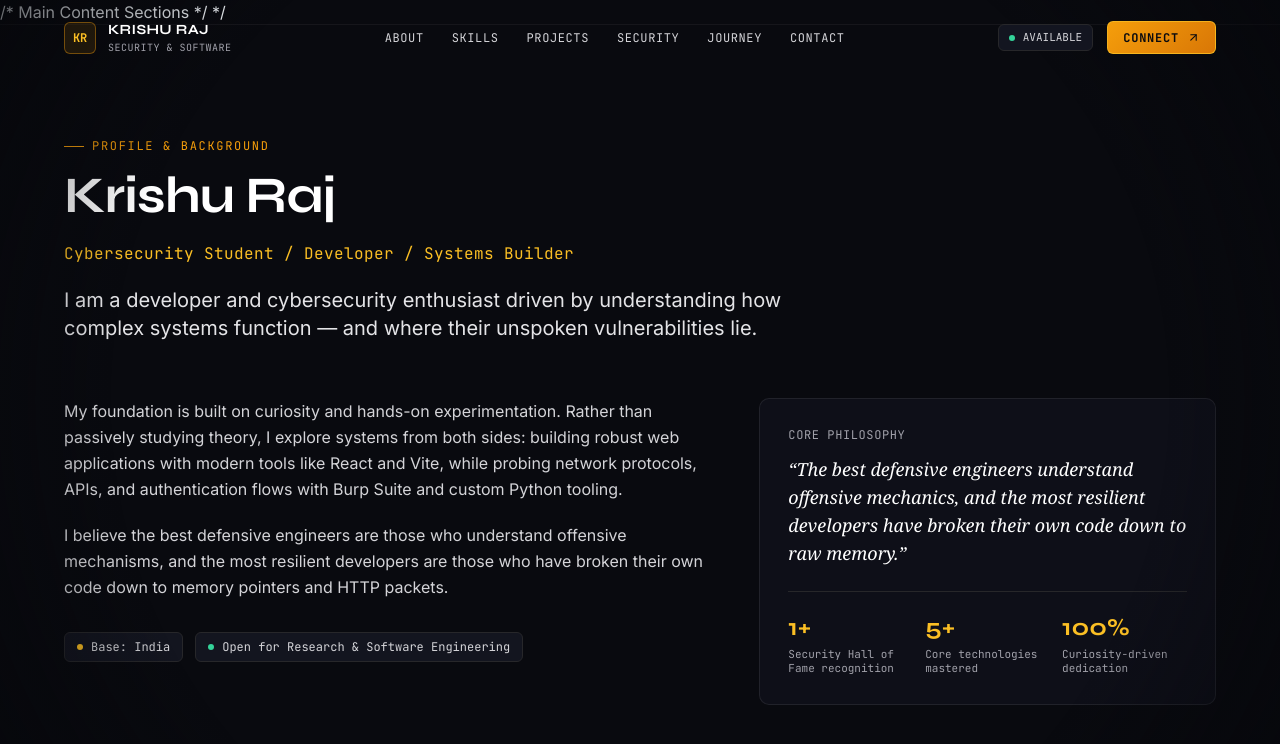
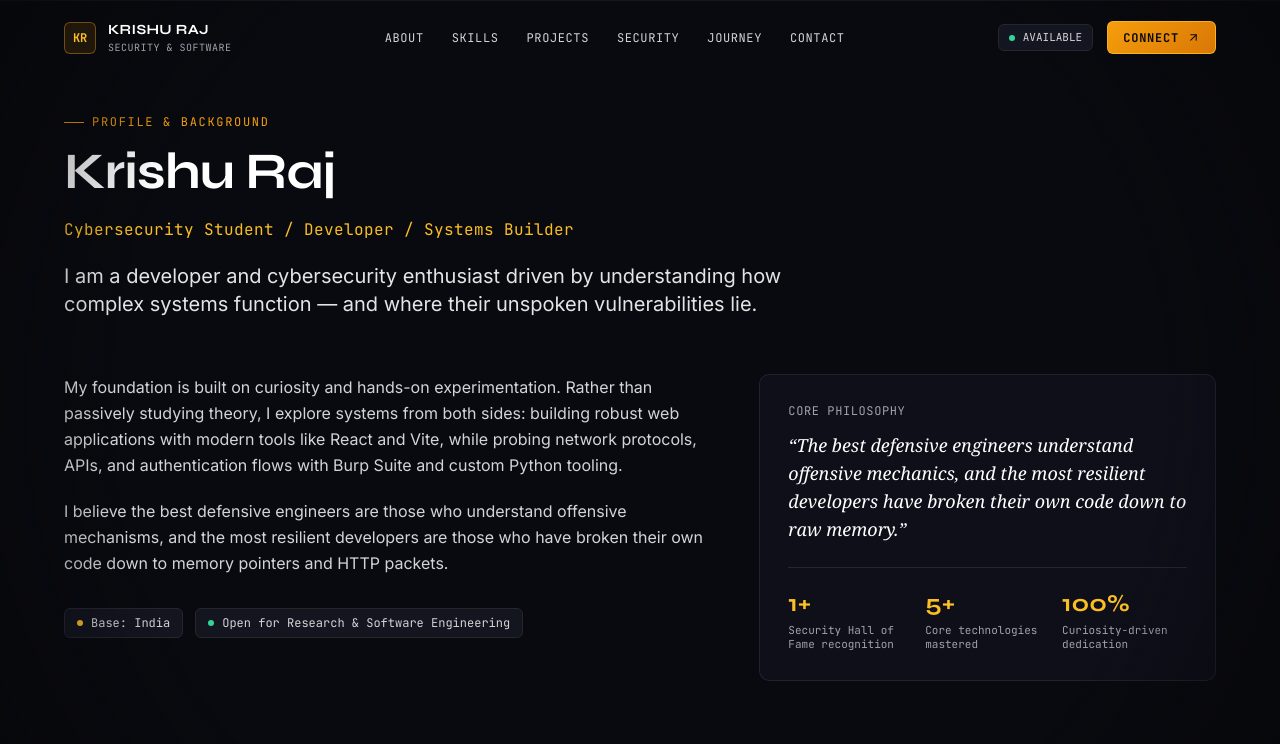
Before and after one commit to itzsagar32/Portfolio, a React (Vite) app: page / in a window 1280 px wide. Shown: the top 744 px of the page. Built offline with nearby package versions, Linux system fonts and the light colour scheme.

Commit message:
fixing the face thing

```diff
--- a/src/App.jsx
+++ b/src/App.jsx
@@ -33,7 +33,7 @@ export default function App() {
       {/* Navigation Header */}
       <Navbar onSkipToContent={() => setIntroFinished(true)} />
 
-      /* Main Content Sections */ */
+       {/* Main Content Sections */}
       <main id="main-content">
 
 
```
